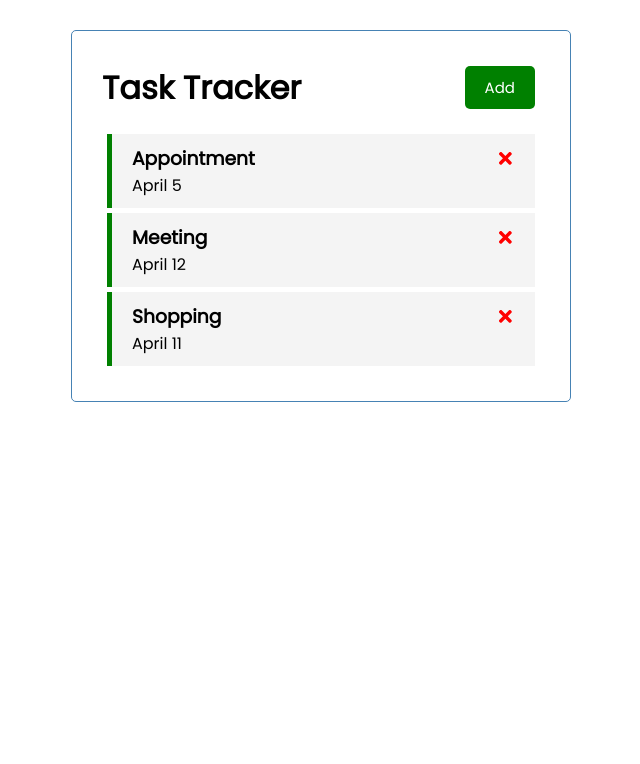
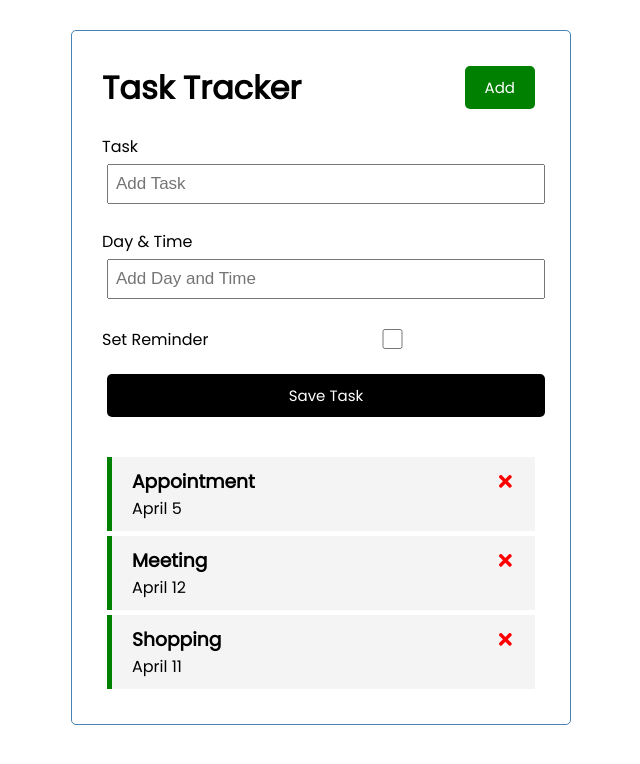
Before and after one commit to Alexbcampbell/react-task-tracker, a React (Create React App) app: page / in a window 1280 px wide. Shown: the top 764 px of the page, without its empty margins (319-959 px from the left). Built offline with nearby package versions, Linux system fonts and the light colour scheme.

Commit message:
Add on change and target event values to inputs for Form

```diff
--- a/src/App.js
+++ b/src/App.js
@@ -1,6 +1,7 @@
 import './App.css';
 import Header from './components/Header'
 import Tasks from './components/Tasks';
+import AddTask from './components/AddTask';
 
 import { useState } from "react"
 
@@ -41,6 +42,7 @@
   return (
     <div className='container'>
      <Header />
+     <AddTask />
      {tasks.length > 0 ? (<Tasks tasks={tasks} onDelete={deleteTask} onToggle={toggleReminder} />) : (
        'No Tasks To Show'
      )}
--- a/src/components/AddTask.js
+++ b/src/components/AddTask.js
@@ -1,21 +1,30 @@
+import { useState } from "react"
+
 const AddTask = () => {
+const [text, setText] = useState('')
+const [day, setDay] = useState('')
+const [reminder, setReminder] = useState(false)
+
+
   return (
    <form className='add-form'>
        <div className='form-control'>
            <label>Task</label>
-           <input type='text' placeholder='Add Task'></input>
+           <input type='text' placeholder='Add Task'
+           value={text} onChange={(e) => setText(e.target.value)}></input>
        </div>
        <div className='form-control'>
            <label>Day & Time</label>
-           <input type='text' placeholder='Add Day and Time'></input>
+           <input type='text' placeholder='Add Day and Time'
+           value={day} onChange={(e) => setDay(e.target.value)}></input>
        </div>
-       <div className='form-control'>
+       <div className='form-control form-control-check'>
            <label>Set Reminder</label>
-           <input type='checkbox'></input>
+           <input type='checkbox'
+           value={reminder} onChange={(e) => setReminder(e.currentTarget.checked)}></input>
        </div>
-
-       <input type='submit' value='Save Task'></input>
-   </form>>
+       <input type='submit' value='Save Task' className='btn btn-block'/>
+   </form>
   )
 }
 
```
